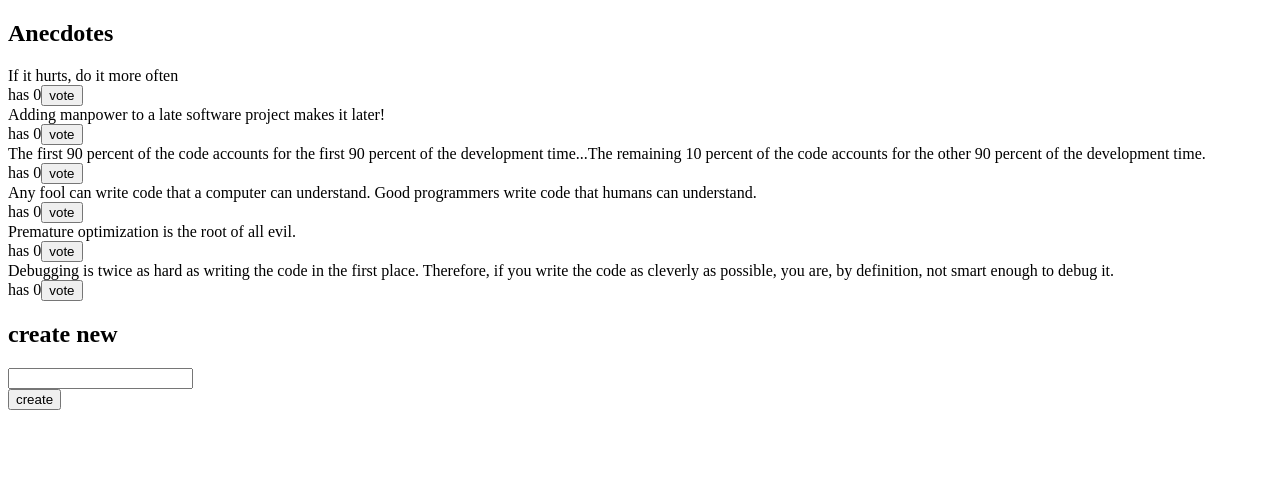
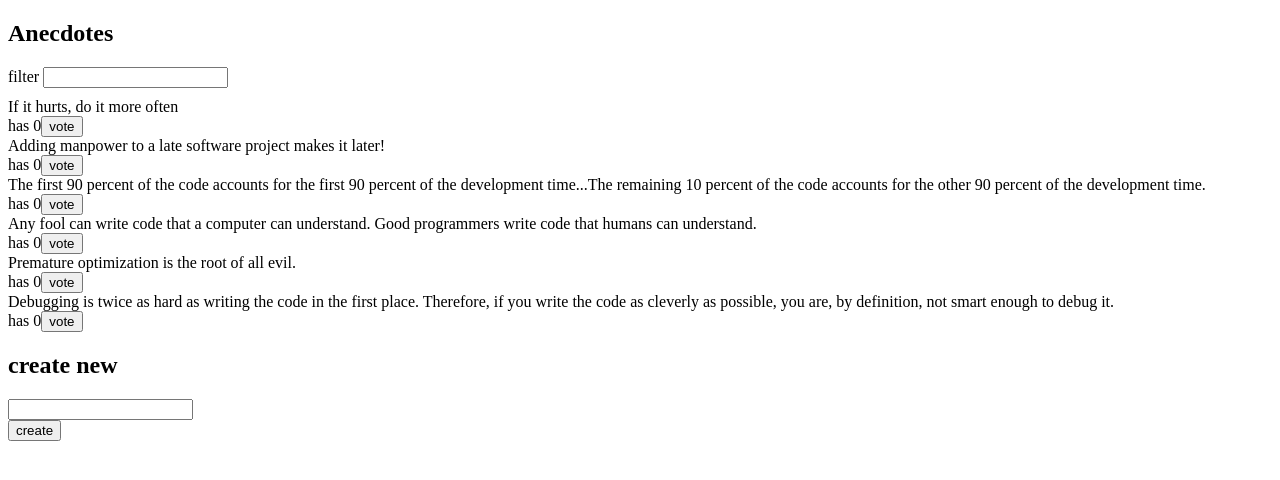
Before and after one commit to RafaB15/FullStackOpenSubmissions, a React (Vite) app in the folder part6/redux-anecdotes/: page / in a window 1280 px wide. Shown: the top 480 px of the page. Built offline with nearby package versions, Linux system fonts and the light colour scheme.

Commit message:
Finished 6.9

```diff
--- a/part6/redux-anecdotes/src/App.jsx
+++ b/part6/redux-anecdotes/src/App.jsx
@@ -1,11 +1,12 @@
 import AnecdoteList from './components/AnecdoteList'
 import AnecdoteForm from './components/AnecdoteForm'
-
+import Filter from './components/Filter'
 
 const App = () => {
   return (
     <div>
       <h2>Anecdotes</h2>
+      <Filter />
       <AnecdoteList />
       <AnecdoteForm />
     </div>
--- a/part6/redux-anecdotes/src/components/AnecdoteList.jsx
+++ b/part6/redux-anecdotes/src/components/AnecdoteList.jsx
@@ -2,7 +2,11 @@ import { useDispatch, useSelector } from 'react-redux'
 import { create_vote } from '../reducers/anecdoteReducer'
 
 const AnecdoteList = () => {
-    const anecdotes = useSelector(state => state.sort((a, b) => b.votes - a.votes))
+    const filter = useSelector(state => state.filter)
+    const anecdotes = useSelector(state =>
+        state.anecdotes
+            .filter(anecdote => anecdote.content.includes(filter))
+            .sort((a, b) => b.votes - a.votes))
     const dispatch = useDispatch()
 
     const vote = (id) => {
--- /dev/null
+++ b/part6/redux-anecdotes/src/components/Filter.jsx
@@ -0,0 +1,22 @@
+import { useDispatch } from 'react-redux'
+import { create_filter } from '../reducers/filterReducer'
+
+const Filter = () => {
+    const dispatch = useDispatch()
+
+    const handleChange = (event) => {
+        dispatch(create_filter(event.target.value))
+    }
+
+    const style = {
+      marginBottom: 10
+    }
+
+    return (
+      <div style={style}>
+        filter <input onChange={handleChange} />
+      </div>
+    )
+  }
+
+  export default Filter
--- a/part6/redux-anecdotes/src/main.jsx
+++ b/part6/redux-anecdotes/src/main.jsx
@@ -1,8 +1,14 @@
 import ReactDOM from 'react-dom/client'
-import { createStore } from 'redux'
+import { createStore, combineReducers } from 'redux'
 import { Provider } from 'react-redux'
 import App from './App'
-import reducer from './reducers/anecdoteReducer'
+import anecdoteReducer from './reducers/anecdoteReducer'
+import filterReducer from './reducers/filterReducer'
+
+const reducer = combineReducers({
+  anecdotes: anecdoteReducer,
+  filter: filterReducer
+})
 
 const store = createStore(reducer)
 
--- a/part6/redux-anecdotes/src/reducers/anecdoteReducer.js
+++ b/part6/redux-anecdotes/src/reducers/anecdoteReducer.js
@@ -19,7 +19,7 @@ const asObject = (anecdote) => {
 
 const initialState = anecdotesAtStart.map(asObject)
 
-const reducer = (state = initialState, action) => {
+const anecdoteReducer = (state = initialState, action) => {
   console.log('state now: ', state)
   console.log('action', action)
 
@@ -55,4 +55,4 @@ export const create_anecdote = (content) => {
   }
 }
 
-export default reducer
+export default anecdoteReducer
--- /dev/null
+++ b/part6/redux-anecdotes/src/reducers/filterReducer.js
@@ -0,0 +1,21 @@
+const initialState = ''
+
+const filterReducer = (state = initialState, action) => {
+    switch(action.type) {
+        case 'FILTER':
+            return action.payload.filter
+        default:
+            return state
+    }
+}
+
+export const create_filter = (filter) => {
+    return {
+        type: 'FILTER',
+        payload: {
+            filter
+        }
+    }
+}
+
+export default filterReducer
```
